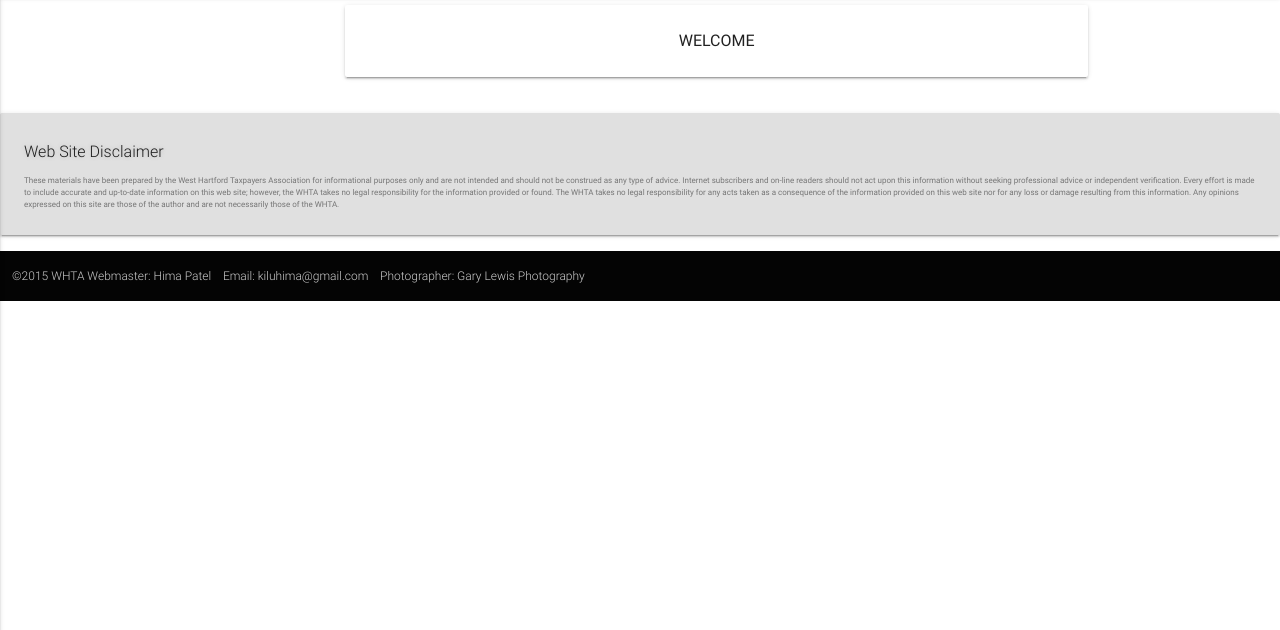
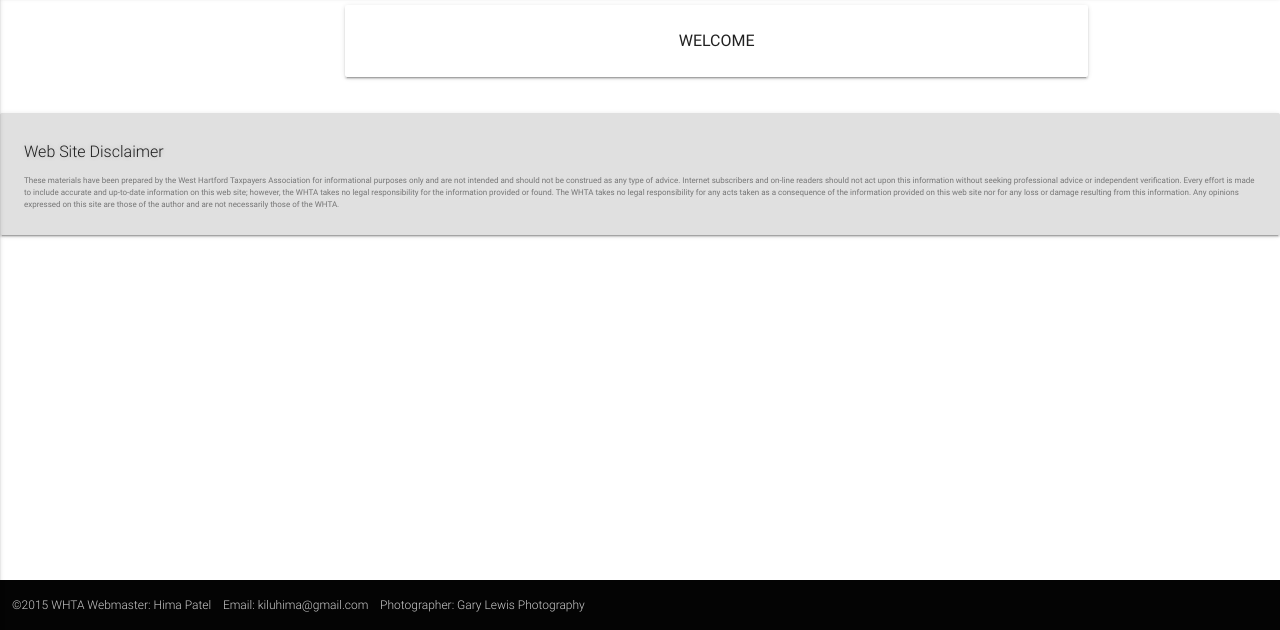
Before and after one commit to nodcah/nodcah.github.io, a plain HTML site: page index.html in a window 1280 px wide. Shown: the part 170-800 px from the top of the page. Drawn offline with nearby package versions, Linux system fonts and the light colour scheme.

Commit message:
Made footer sticky

```diff
--- a/index.html
+++ b/index.html
@@ -90,7 +90,7 @@
             </p>
         </div>
     </div>
-    <footer class="page-footer black">
+    <footer class="page-footer black" style="position:absolute;bottom:0px;width:100%;">
         <div class="footer-copyright flow-text">
             ©2015 WHTA Webmaster: Hima Patel&nbsp;&nbsp;&nbsp; Email: kiluhima@gmail.com&nbsp;&nbsp;&nbsp;
             <wbr/>Photographer:&nbsp;Gary&nbsp;Lewis&nbsp;Photography
```
